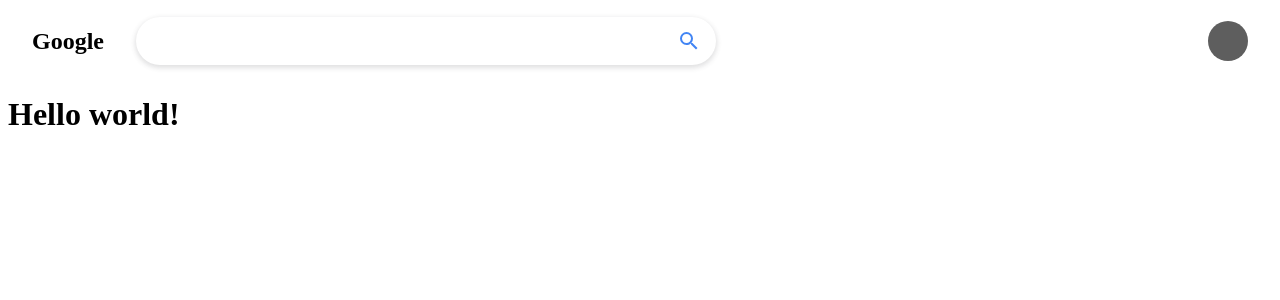
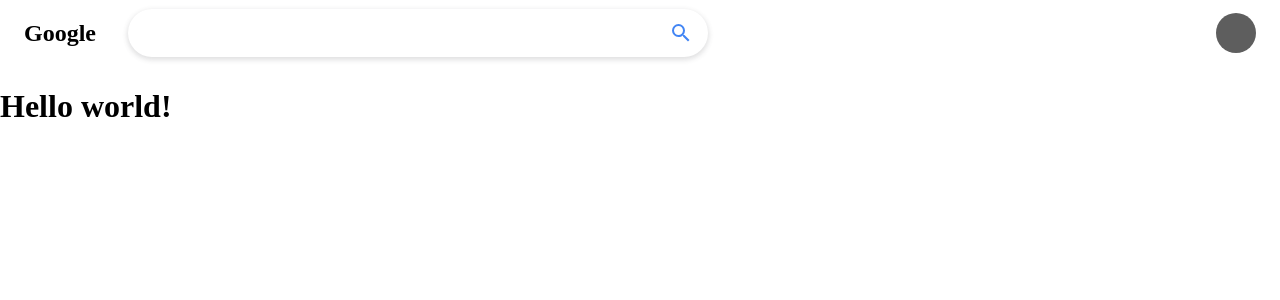
Before and after one commit to shibaTT/trial-orbstack, a Nuxt app: page / in a window 1280 px wide. Shown: the top 300 px of the page. Built offline with nearby package versions, Linux system fonts and the light colour scheme.

Commit message:
feat: 新規カラー追加

```diff
--- a/assets/styles/common.scss
+++ b/assets/styles/common.scss
@@ -1,4 +1,19 @@
 :root {
+  --color-white: #ffffff;
   --color-gray: #5e5e5e;
   --color-light-gray: #dadce0;
+  --color-gray-white: #f1f3f4;
+  --color-link-blue: #1a0dab;
+  --color-gray-black: #4d5156;
+  --color-grayish-black: #202124;
+  --color-blue: #1a73e8;
+  --color-sky-blue: #e8f0fe;
 }
+
+body {
+  margin: 0;
+}
+
+p {
+  margin: 0;
+}
```
